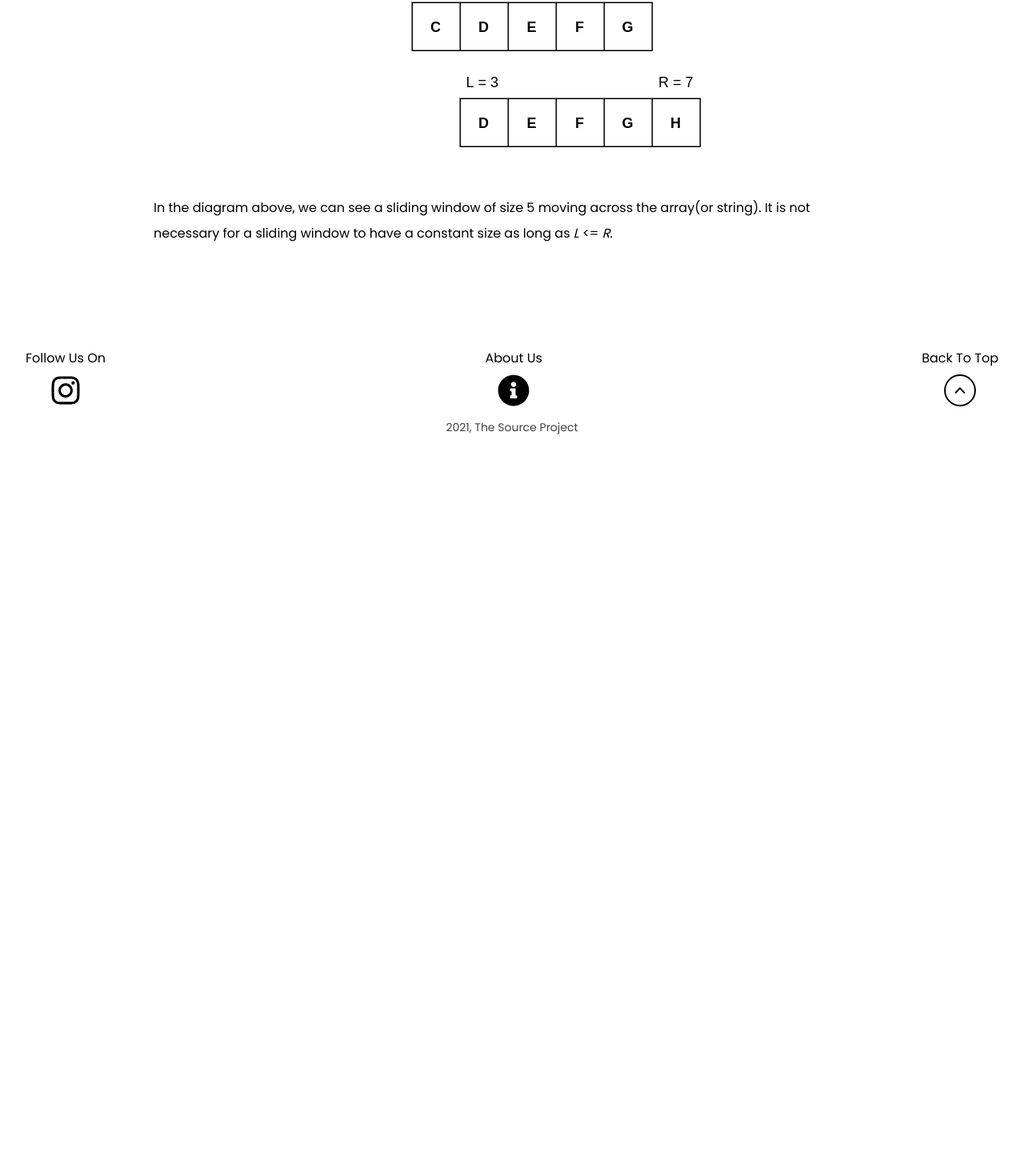
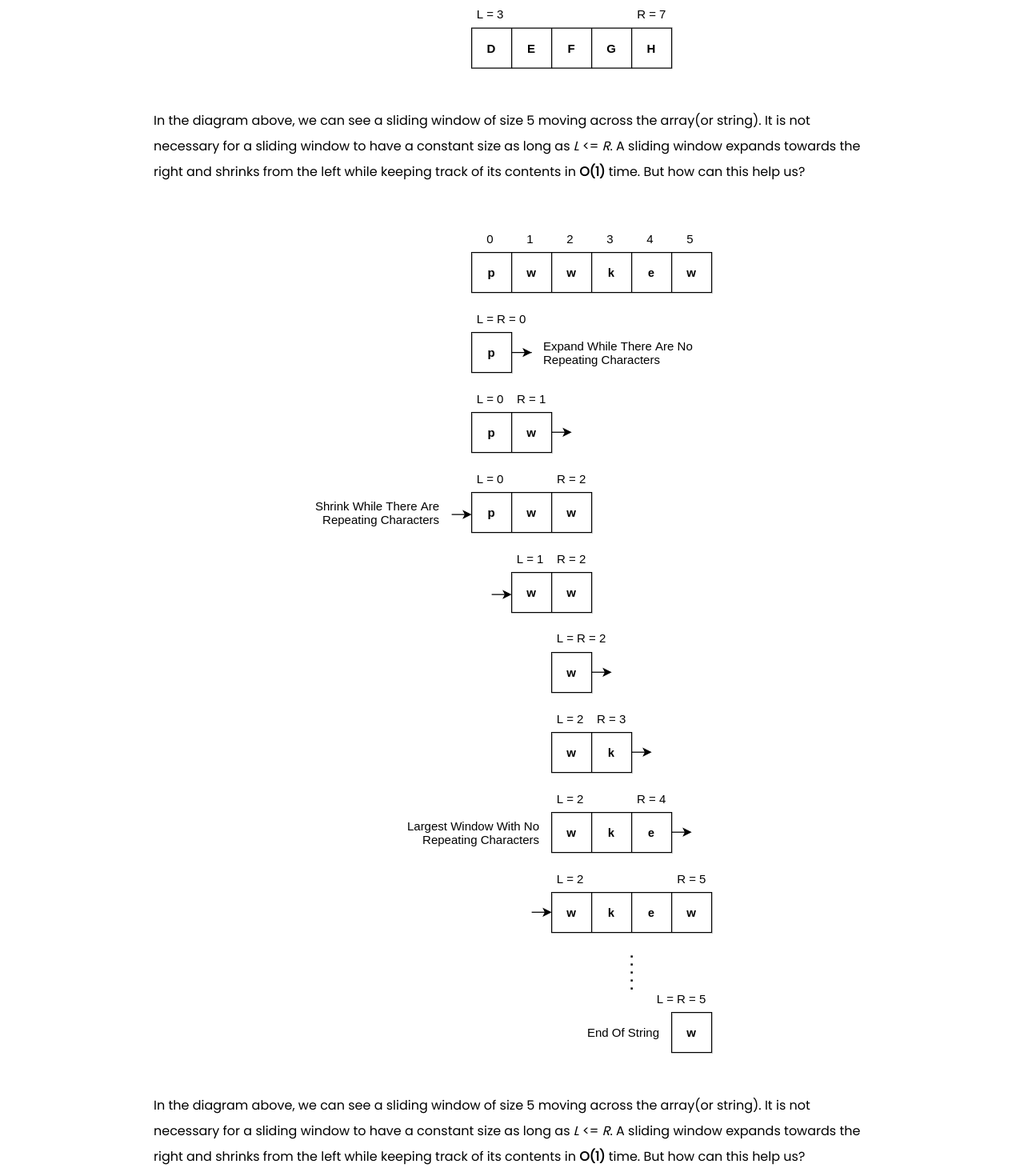
Before and after one commit to thesourceproject/thesourceproject.github.io, a Nuxt app: page /article/11-LeetCode-3-Longest-Substring-Without-Repeating-Characters in a window 1280 px wide. Shown: the part 4500-5970 px from the top of the page at 80% size. Before the commit the page ends 5061 px from the top, so only its background shows below. Built offline with nearby package versions, Linux system fonts and the light colour scheme; a web font is replaced by a local one.

Commit message:
added diagrams for article 11

```diff
--- a/pages/article/11-LeetCode-3-Longest-Substring-Without-Repeating-Characters.vue
+++ b/pages/article/11-LeetCode-3-Longest-Substring-Without-Repeating-Characters.vue
@@ -170,7 +170,7 @@ def lengthOfLongestSubstring(s: str) -> int:
       />
       <p>
         Although, this solution is definitely faster than the previous one, it
-        still has the same time and space complexity. This is because in the
+        still has the same time and space complexity. This is because, in the
         worst case(i.e. when the answer is 1) our solution will have to process
         every substring.<br /><br />
         By now, it is clear that the brute-force approach will not work. The
@@ -188,7 +188,23 @@ def lengthOfLongestSubstring(s: str) -> int:
       <p class="mt-6">
         In the diagram above, we can see a sliding window of size 5 moving
         across the array(or string). It is not necessary for a sliding window to
-        have a constant size as long as <em>L</em> &lt;= <em>R</em>.
+        have a constant size as long as <em>L</em> &lt;= <em>R</em>. A sliding
+        window expands towards the right and shrinks from the left while keeping
+        track of its contents in <strong>O(1)</strong> time. But how can this
+        help us?
+      </p>
+      <img
+        src="~/assets/images/article/11/competitive11-2.png"
+        alt="Sliding Window For Longest Substring Without Repeating Characters"
+        class="mx-auto mt-6 max-w-full"
+      />
+      <p class="mt-6">
+        In the diagram above, we can see a sliding window of size 5 moving
+        across the array(or string). It is not necessary for a sliding window to
+        have a constant size as long as <em>L</em> &lt;= <em>R</em>. A sliding
+        window expands towards the right and shrinks from the left while keeping
+        track of its contents in <strong>O(1)</strong> time. But how can this
+        help us?
       </p>
     </article>
   </main>
```
Also changed, not shown: assets/images/article/11/competitive11-1.png, assets/images/article/11/competitive11-2.png (added).
